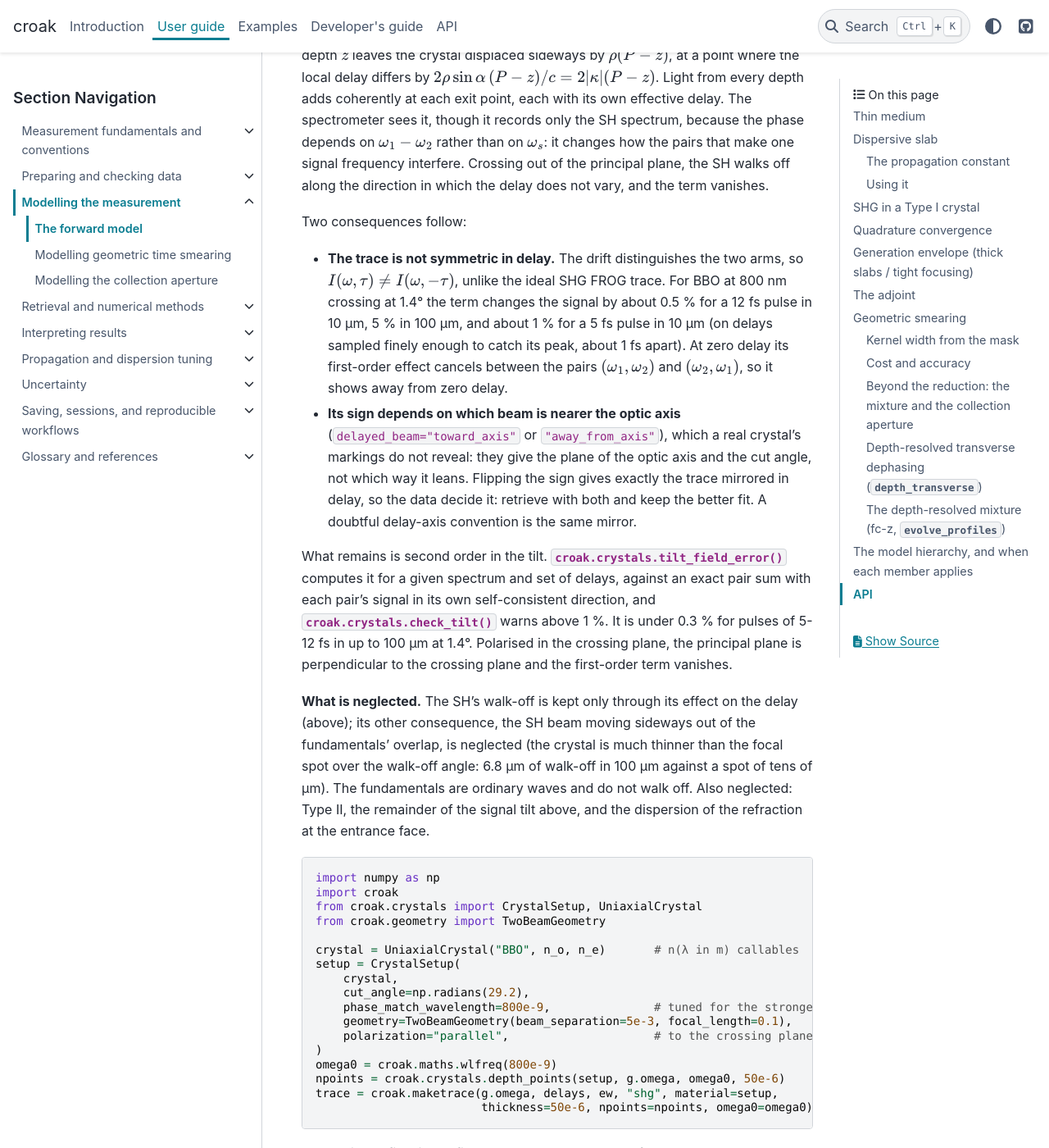
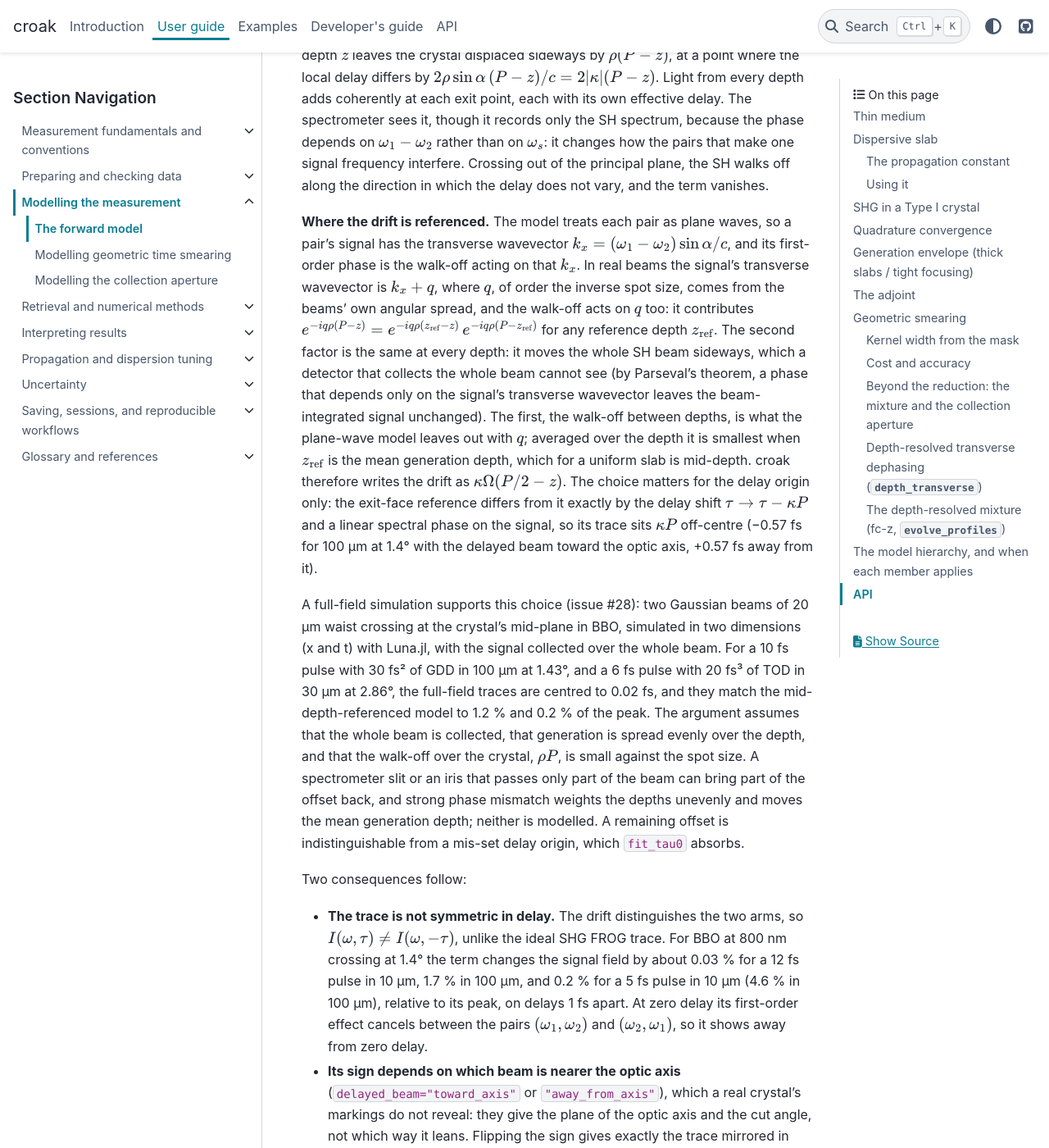
Before and after one commit to LupoLab/croak, a Sphinx documentation site: the page built from docs/explanation/forward_model.md, in a window 1280 px wide and 1400 px high, scrolled down 4406 px. Shown: the whole window at 82% size. Built offline with Sphinx 7.4.7 and the PyData theme 0.15.4, drawn with Linux system fonts in a browser that asks for light colours; some of the changed text lies outside the part shown.

Commit message:
Reference the arms' delay drift to mid-depth
Referenced to the exit face, the drift offset the model's trace by kappa*P
in delay, which a full-field simulation collecting the whole beam does not
show (#28). The part of the walk-off common to every depth moves the whole
SH beam sideways, which full collection cannot see; the plane-wave model
drops the walk-off between depths, least on average about the mean
generation depth, which is mid-depth for a uniform slab.

The exact pair-sum reference re-references only the first-order drift, so
tilt_field_error is not made smaller by the choice. A new test pins the
trace's delay origin; the manual gives the argument, its assumptions and
the full-field evidence, and the recomputed effect of the drift.

Co-Authored-By: Claude Opus 5.5 <noreply@anthropic.com>
Claude-Session: https://claude.ai/code/session_01WM2AxMiUXc12ViRwSf2cyL

```diff
--- a/docs/explanation/forward_model.md
+++ b/docs/explanation/forward_model.md
@@ -189,14 +189,14 @@ $\psi = c k_x/(\omega_s n_s)$, the self-consistency entering only at second orde
 When the beams cross in the crystal's principal plane (the fundamental polarised
 perpendicular to the crossing plane), the tilt changes the signal's angle to the
 optic axis, so its index changes to first order, by $n_e'\psi$. The extra mismatch
-is $\kappa(\omega_1-\omega_2)$ with $\kappa = (n_e'/n_s)\sin\alpha/c$, and over the
-remaining path it factorises into opposite delays of the two arms that drift
-apart with depth: in croak's convention (a factor $e^{i\Omega\tau}$ delays a field
-by $\tau$) the test arm is delayed by $+\kappa(P-z)$ and the gate by
-$-\kappa(P-z)$, so the gate-minus-test delay at depth $z$ is
-$\tau - 2\kappa(P-z)$. The model includes this
-({meth}`~croak.crystals.CrystalSetup.arm_shift`): about 0.57 fs per 100 µm per arm
-for BBO at 800 nm crossing at 1.4°.
+is $\kappa(\omega_1-\omega_2)$ with $\kappa = (n_e'/n_s)\sin\alpha/c$, and it
+factorises into opposite delays of the two arms that drift apart with depth. In
+croak's convention (a factor $e^{i\Omega\tau}$ delays a field by $\tau$), with the
+drift referenced to mid-depth (below), the test arm is delayed by
+$+\kappa(P/2-z)$ and the gate by $-\kappa(P/2-z)$, so the gate-minus-test delay
+at depth $z$ is $\tau - 2\kappa(P/2-z)$. The model includes this
+({meth}`~croak.crystals.CrystalSetup.arm_shift`): $\kappa$ is about 0.57 fs per
+100 µm for BBO at 800 nm crossing at 1.4°.
 
 The same term has a picture in space. The crossing beams' wavefronts make the
 delay between the arms vary across the focal spot, $\tau + 2x\sin\alpha/c$ (the
@@ -211,13 +211,45 @@ changes how the pairs that make one signal frequency interfere. Crossing out of
 principal plane, the SH walks off along the direction in which the delay does not
 vary, and the term vanishes.
 
+**Where the drift is referenced.** The model treats each pair as plane waves, so a
+pair's signal has the transverse wavevector $k_x = (\omega_1-\omega_2)\sin\alpha/c$,
+and its first-order phase is the walk-off acting on that $k_x$. In real beams the
+signal's transverse wavevector is $k_x + q$, where $q$, of order the inverse spot
+size, comes from the beams' own angular spread, and the walk-off acts on $q$ too:
+it contributes $e^{-iq\rho(P-z)} = e^{-iq\rho(z_\mathrm{ref}-z)}\,e^{-iq\rho(P-z_\mathrm{ref})}$
+for any reference depth $z_\mathrm{ref}$. The second factor is the same at every
+depth: it moves the whole SH beam sideways, which a detector that collects the
+whole beam cannot see (by Parseval's theorem, a phase that depends only on the
+signal's transverse wavevector leaves the beam-integrated signal unchanged). The
+first, the walk-off between depths, is what the plane-wave model leaves out with
+$q$; averaged over the depth it is smallest when $z_\mathrm{ref}$ is the mean
+generation depth, which for a uniform slab is mid-depth. croak therefore writes the
+drift as $\kappa\Omega(P/2-z)$. The choice matters for the delay origin only: the
+exit-face reference differs from it exactly by the delay shift
+$\tau \to \tau - \kappa P$ and a linear spectral phase on the signal, so its trace
+sits $\kappa P$ off-centre (−0.57 fs for 100 µm at 1.4° with the delayed beam toward
+the optic axis, +0.57 fs away from it).
+
+A full-field simulation supports this choice (issue #28): two Gaussian beams of
+20 µm waist crossing at the crystal's mid-plane in BBO, simulated in two dimensions
+(x and t) with Luna.jl, with the signal collected over the whole beam. For a 10 fs
+pulse with 30 fs² of GDD in 100 µm at 1.43°, and a 6 fs pulse with 20 fs³ of TOD
+in 30 µm at 2.86°, the full-field traces are centred to 0.02 fs, and they match the
+mid-depth-referenced model to 1.2 % and 0.2 % of the peak. The argument assumes
+that the whole beam is collected, that generation is spread evenly over the depth,
+and that the walk-off over the crystal, $\rho P$, is small against the spot size. A
+spectrometer slit or an iris that passes only part of the beam can bring part of the
+offset back, and strong phase mismatch weights the depths unevenly and moves the
+mean generation depth; neither is modelled. A remaining offset is indistinguishable
+from a mis-set delay origin, which `fit_tau0` absorbs.
+
 Two consequences follow:
 
 - **The trace is not symmetric in delay.** The drift distinguishes the two arms, so
   $I(\omega,\tau) \ne I(\omega,-\tau)$, unlike the ideal SHG FROG trace. For BBO
-  at 800 nm crossing at 1.4° the term changes the signal by about 0.5 % for a
-  12 fs pulse in 10 µm, 5 % in 100 µm, and about 1 % for a 5 fs pulse in 10 µm (on delays sampled finely enough to
-  catch its peak, about 1 fs apart). At zero
+  at 800 nm crossing at 1.4° the term changes the signal field by about 0.03 %
+  for a 12 fs pulse in 10 µm, 1.7 % in 100 µm, and 0.2 % for a 5 fs pulse in
+  10 µm (4.6 % in 100 µm), relative to its peak, on delays 1 fs apart. At zero
   delay its first-order effect cancels between the pairs $(\omega_1,\omega_2)$ and
   $(\omega_2,\omega_1)$, so it shows away from zero delay.
 - **Its sign depends on which beam is nearer the optic axis**
@@ -231,7 +263,9 @@ What remains is second order in the tilt. {func}`croak.crystals.tilt_field_error
 computes it for a given spectrum and set of delays, against an exact pair sum with
 each pair's signal in its own self-consistent direction, and
 {func}`croak.crystals.check_tilt` warns above 1 %. It is under 0.3 % for pulses of
-5-12 fs in up to 100 µm at 1.4°. Polarised in the crossing plane, the principal
+5-12 fs in up to 100 µm at 1.4°. In both sums the first-order drift is referenced
+to mid-depth and the rest of each pair's mismatch to the exit face, so the
+estimate is not made smaller by the choice of reference. Polarised in the crossing plane, the principal
 plane is perpendicular to the crossing plane and the first-order term vanishes.
 
 **What is neglected.** The SH's walk-off is kept only through its effect on the
```
Also changed, not shown: changelog.d/shg-crystal.added.md (+1 -1 lines), 2 other files.
